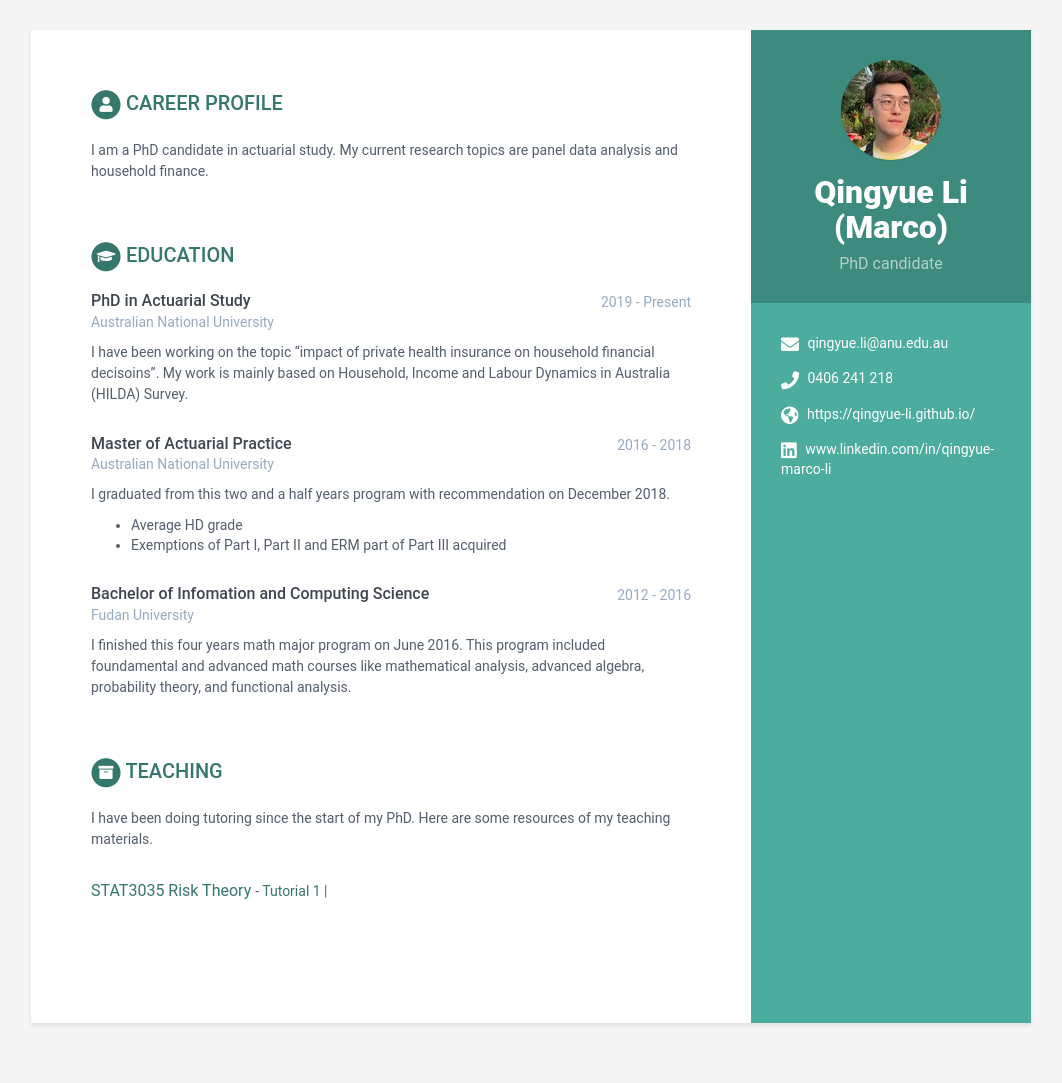
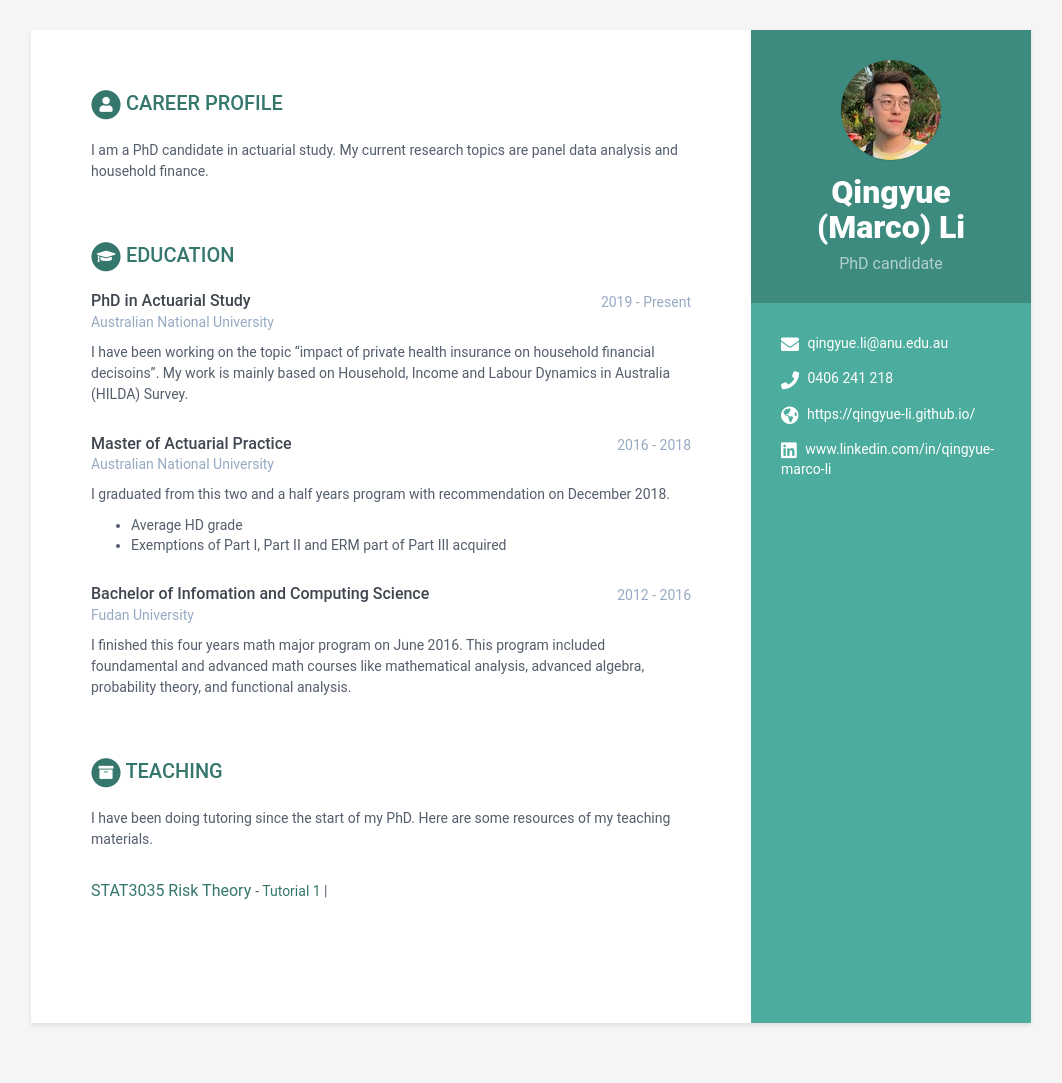
Before and after one commit to qingyue-li/qingyue-li.github.io, a Jekyll site: the page built from index.html, in a window 1280 px wide. Shown: the whole page, without its empty margins (109-1171 px from the left). Built offline with Jekyll 4.4.1, drawn with Linux system fonts in a browser that asks for light colours.

```diff
--- a/_data/data.yml
+++ b/_data/data.yml
@@ -7,7 +7,7 @@ sidebar:
     education: False # set to False if you want education in main section instead of in sidebar
 
     # Profile information
-    name: Qingyue Li (Marco)
+    name: Qingyue (Marco) Li
     tagline: PhD candidate
     avatar: qyliprofile.jpg  #place a 100x100 picture inside /assets/images/ folder and provide the name of the file below
 
```
